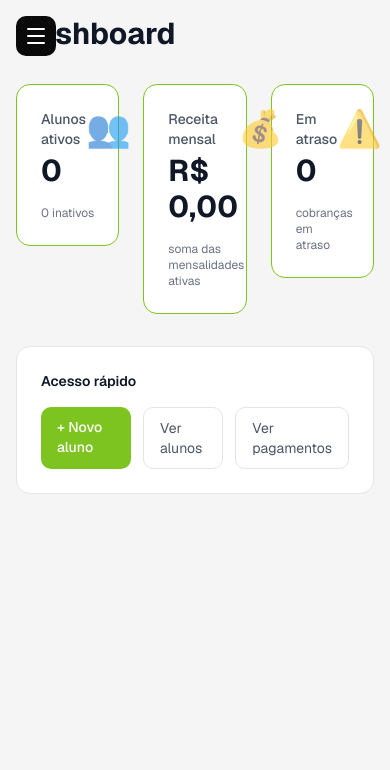
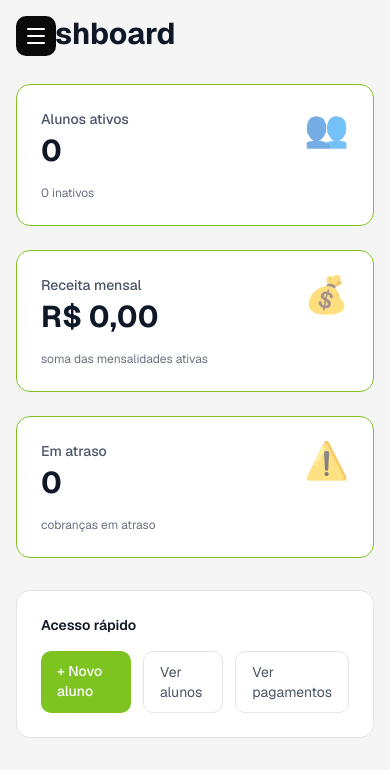
Before and after one commit to aichagas76/boa-bola-beach, a Next.js app: page / in a window 390 px wide. Shown: the top 770 px of the page. Built offline with nearby package versions, Linux system fonts and the light colour scheme; no server answers; the database is empty.

Commit message:
fix: responsive grid layout for dashboard cards (1 col mobile, 3 cols desktop)

```diff
--- a/app/(dashboard)/page.tsx
+++ b/app/(dashboard)/page.tsx
@@ -72,7 +72,7 @@
     <div>
       <h1 className="text-3xl font-bold text-gray-900 mb-8">Dashboard</h1>
 
-      <div className="grid grid-cols-3 gap-6 mb-8">
+      <div className="grid grid-cols-1 md:grid-cols-3 gap-6 mb-8">
         {cards.map(card => (
           <Link key={card.label} href={card.href}>
             <div className="bg-white border border-[#7DC421] rounded-xl p-6 hover:shadow-lg transition-all cursor-pointer group">
```
